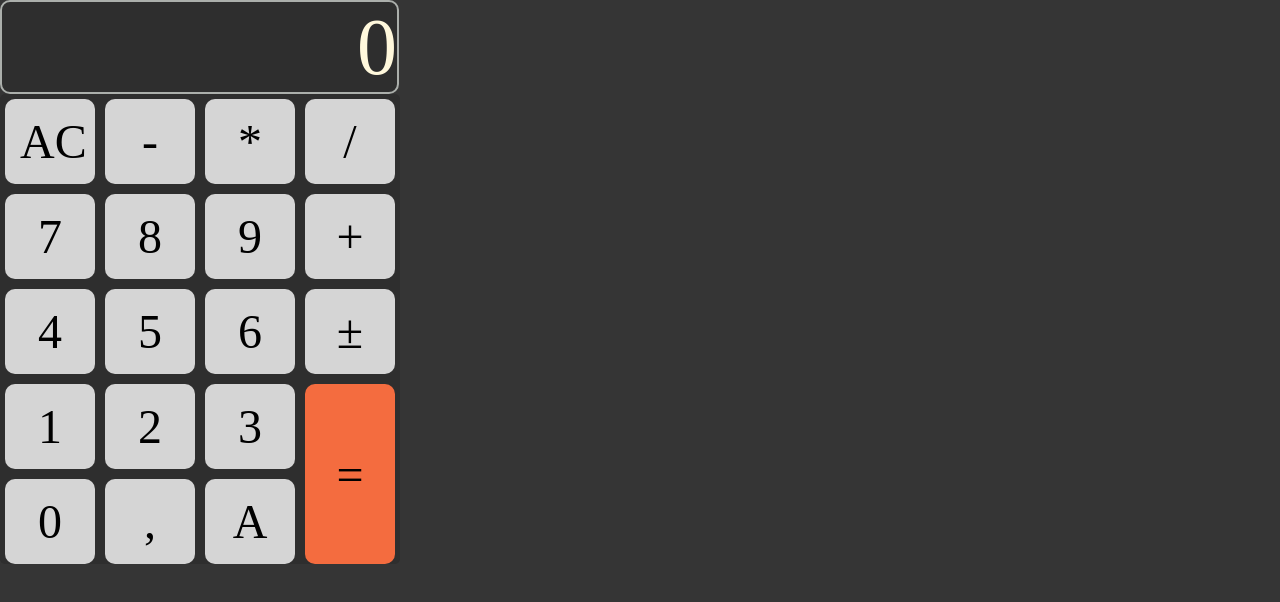
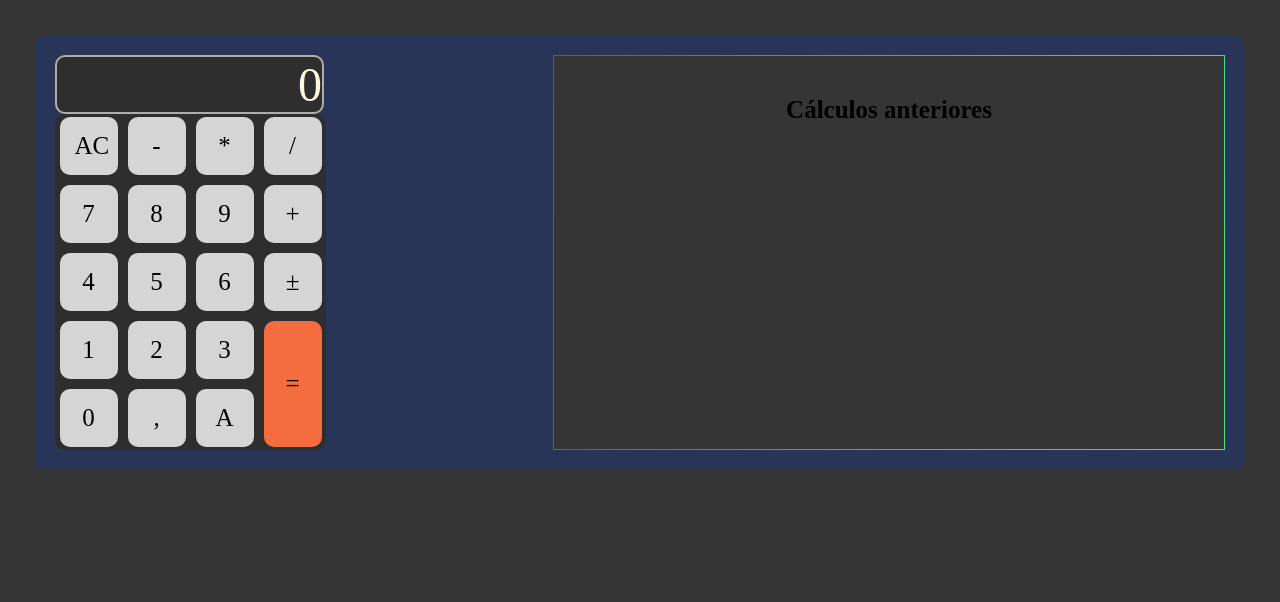
Before and after one commit to lucaserler/calculadora, a plain HTML site: page index.html in a window 1280 px wide. Drawn offline with Linux system fonts and the light colour scheme.

Commit message:
Alteração no layout e reorganização das 'divs'

```diff
--- a/CSS/gridTemplat.css
+++ b/CSS/gridTemplat.css
@@ -11,10 +11,10 @@
   justify-content: center;
   background-color: #2e2e2e;
   gap: 10px;
-  padding-top: 5px;
-  border-radius: 5px;
+  padding: 3px;
+  border-radius: 10px;
   margin: 0px;
-  width: 400px;
+  width: 265px;
 }
 .colum1-header {
   grid-area: colum1-header;
--- a/CSS/styles.css
+++ b/CSS/styles.css
@@ -2,17 +2,47 @@ body {
   background-color: #353535;
   padding: 0px;
   margin: 0px;
+}
+.historico {
+  font-family: Cascadia Code ExtraLight;
+  background-color: #353535;
+  padding: 15px;
+  width: 40em;
+  border: 1px solid;
+  border-image-slice: 1%;
+  border-image-source: linear-gradient(95deg,
+  #3e54d3,
+  #4f80e2,
+  #15cdca,
+  #4fe086
+  );
+}
+
+.historico h3 {
+  text-align: center;
+  font-size: 25px;
+}
+.area {
+  display: flex;
+  flex-direction: row-reverse;
+  justify-content: space-between;
+  background-color: #293556;
+  border-radius: 10px;
+  margin-left: 35px;
+  margin-top: 35px;
+  margin-right: 35px;
+  padding: 20px;
 }
 .visor {
   border: 2px solid rgb(171, 175, 171);
   border-radius: 10px;
   background-color: #2e2e2e;
   color: cornsilk;
-  font-size: 5em;
+  font-size: 3em;
   font-family: Cascadia Code ExtraLight;
   text-align: end;
-  width: 395px;
-  height: 90px;
+  width: 265px;
+  height: 55px;
 }
 .colum1-header,
 .colum2-header,
@@ -38,10 +68,10 @@ body {
   border: none;
   border-radius: 10px;
   padding: 15px;
-  font-size: 3em;
+  font-size: 25px;
   font-family: Cascadia Code ExtraLight;
   text-align: center;
   cursor: pointer;
-  width: 90px;
+  width: 58px;
   transition-duration: 0.3s;
 }
--- a/index.html
+++ b/index.html
@@ -10,6 +10,8 @@
         <title>Calculadora</title>
     </head>
     <body>
+        <div class="area">
+            <div class="historico"><h3>Cálculos anteriores</h3></div>
             <div class="calculadora">
                 <div id="display" class="visor"><a>0</a></div>
                 <div class="teclado">
@@ -34,6 +36,7 @@
                     <button id="resultado" class="colum4-footer">=</button>
                 </div>
             </div>
+        </div>
         <script src="./calc.js"></script>
     </body>
 </html>
```
Lines whose indentation alone changed are shown as unchanged.
